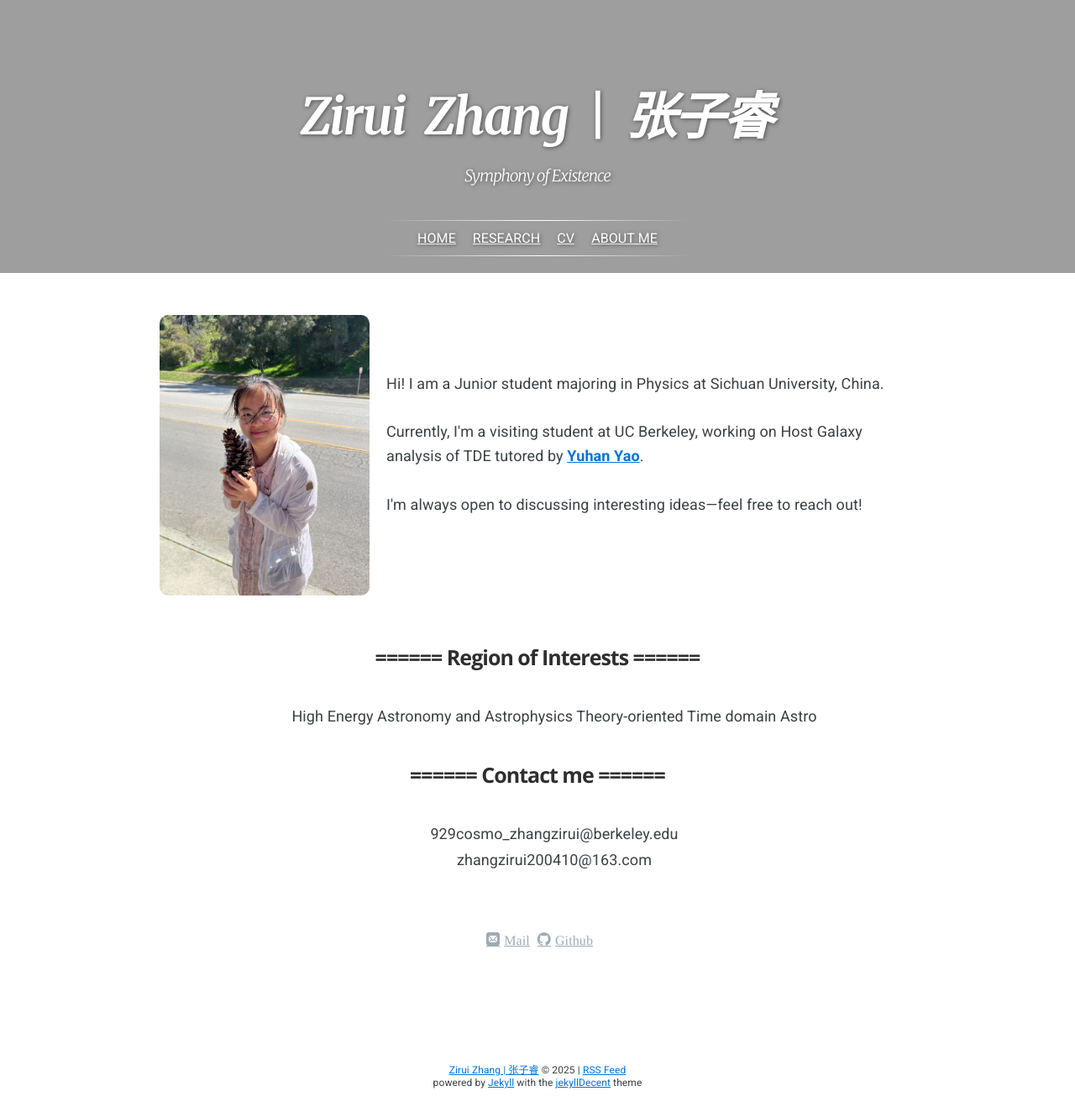
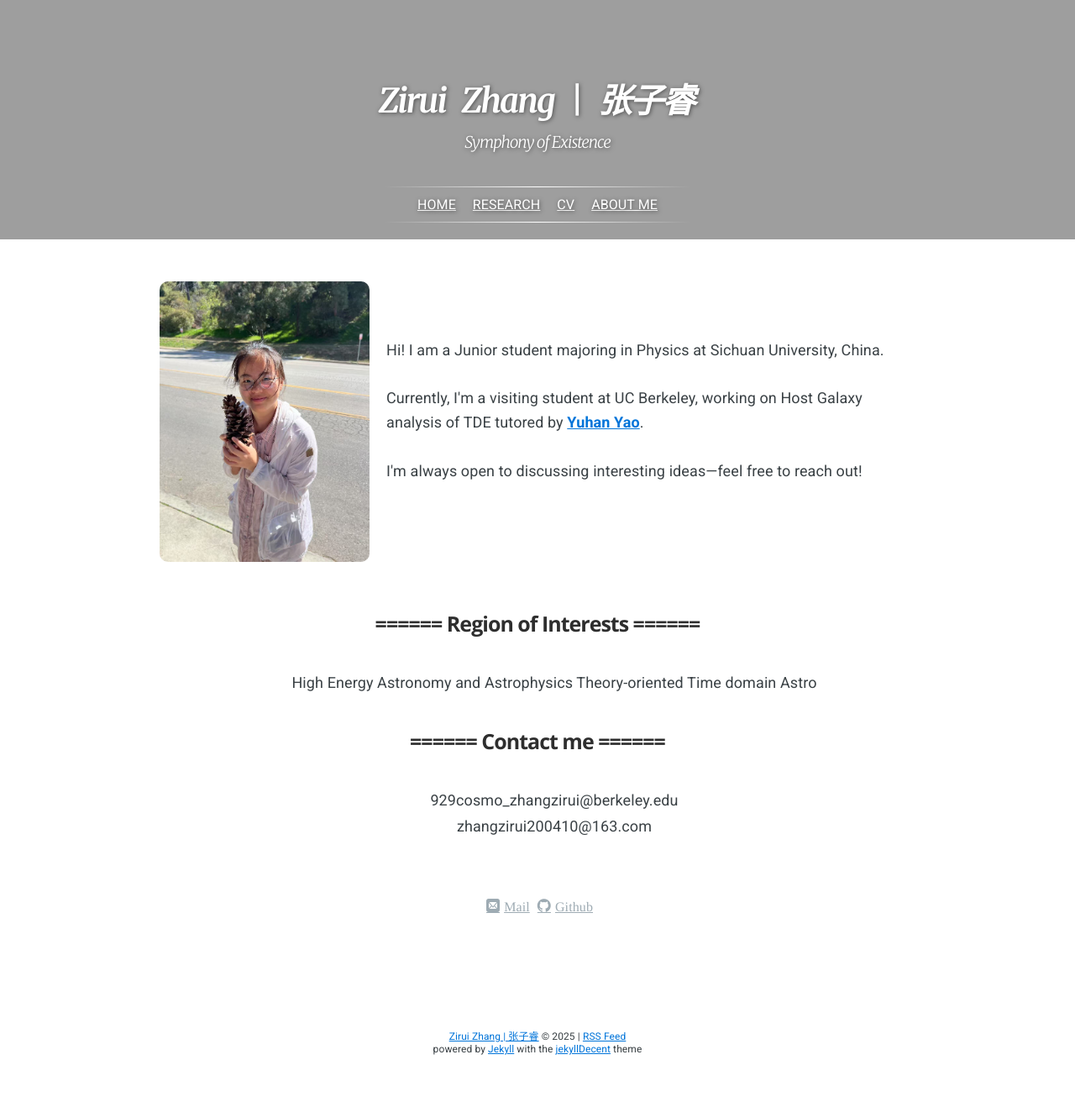
Before and after one commit to ZAKIRAM0/ZAKIRAM0.github.io, a Jekyll site: the page built from index.html, in a window 1280 px wide. Shown: the whole page at 84% size. Built offline with Jekyll 4.4.1, drawn with Linux system fonts in a browser that asks for light colours; nearby versions of some CDN libraries; some web fonts are replaced; library files that are not in the unit come from our copies; a script that is not in the unit is left out; comment, search, counter and statistics services are not loaded; after the commit the page ends 1278 px from its top, so only the background shows below that.

```diff
--- a/_sass/main.scss
+++ b/_sass/main.scss
@@ -26,7 +26,7 @@
     .page-title,
     .page-description {
         width: 90%;
-        max-width: 2000px;
+        max-width: 800px;
         margin: auto;
     }
 
@@ -61,7 +61,7 @@
         a {
             font-family: Merriweather;
             font-style: italic;
-            font-size: 60px;
+            font-size: 40px;
             word-spacing: 12px;
             line-height: 2;
             text-decoration: none;
```
